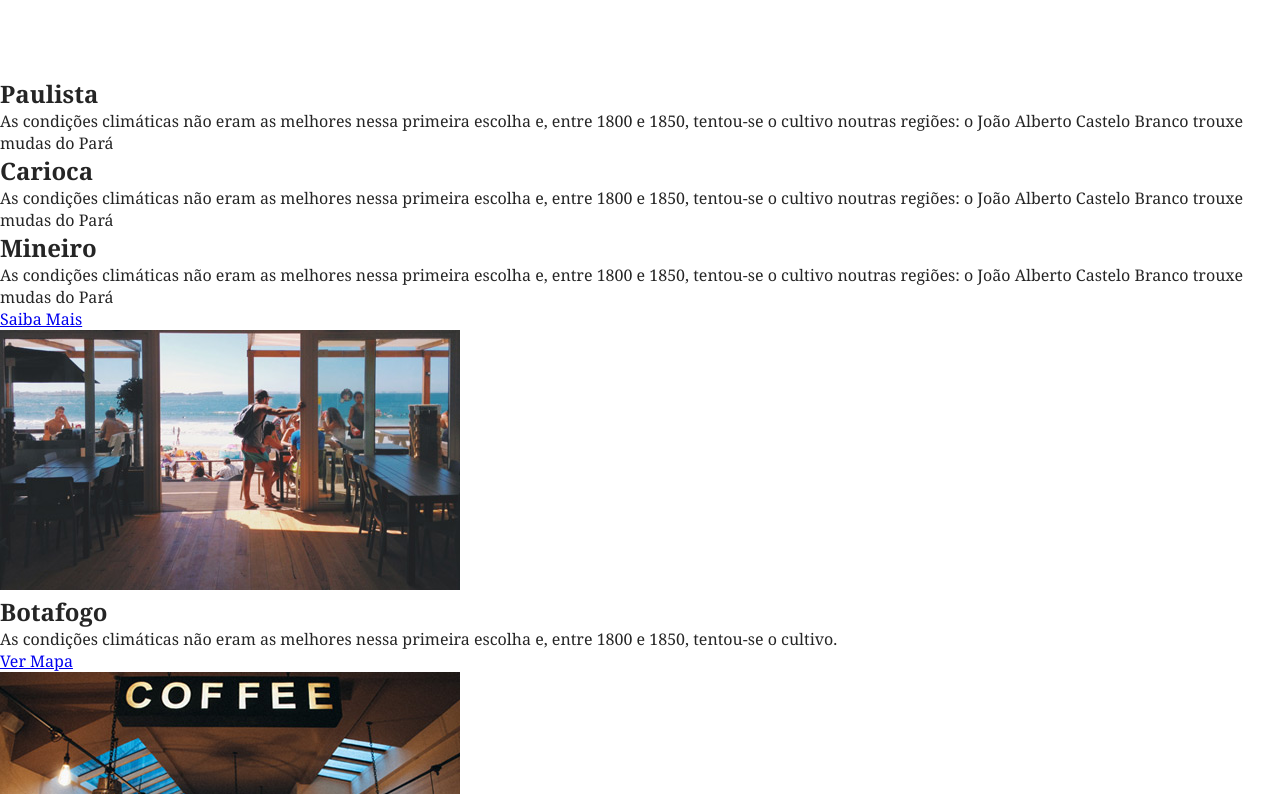
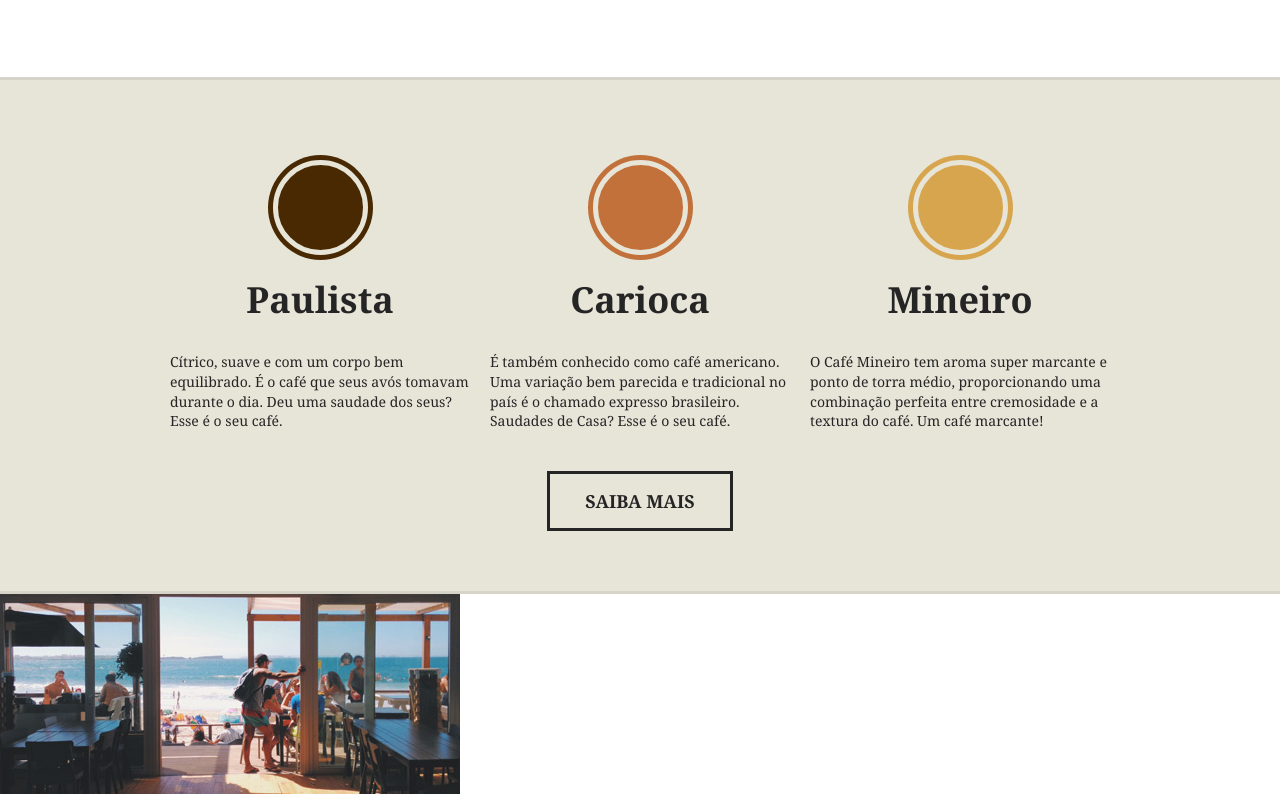
Before and after one commit to jorgejrdj/brafe, a plain HTML site: page index.html in a window 1280 px wide. Shown: the part 1181-1975 px from the top of the page. Drawn offline with Linux system fonts and the light colour scheme.

Commit message:
produtos - finalizado

```diff
--- a/css/style.css
+++ b/css/style.css
@@ -136,3 +136,77 @@ a.menu-logo {
 	margin: 20px auto;
 	max-width: 460px;
 }
+
+/*Produtos*/
+
+.produtos{
+  background: #e7e4d8;
+  padding: 60px 0;
+  border-top: 3px solid #d6d3c8;
+  border-bottom: 3px solid #d6d3c8;
+}
+
+.produtos-container{
+  max-width: 960px;
+  margin: 0 auto;
+}
+
+.produtos-container::before, .produtos-container::after{
+  content: '';
+  display: table;
+  clear: both;
+}
+
+.produtos-item{
+  width: 300px;
+  float: left;
+  margin: 0 10px 20px 10px;
+}
+
+.produtos-item h2{
+  text-align: center;
+  font-size: 2.25em;
+  margin-bottom: 28px;
+}
+.produtos-item h2::before{
+  content:'';
+  display: block;
+  width:85px;
+  height: 85px;
+  background: currentColor;
+  border-radius: 50px;
+  margin: 20px auto;
+  border: 5px solid #e7e4d8;
+  box-shadow:0 0 0 5px currentColor;
+}
+
+h2.produtos-paulista::before{
+  color: #492901;
+}
+
+h2.produtos-carioca::before{
+  color: #c17139;
+}
+
+h2.produtos-mineiro::before{
+  color: #d7a54d;
+}
+
+.produtos-item p{
+  font-size: 0.875em;
+  line-height: 1.4em;
+}
+
+.produtos-btn{
+  width: 180px;
+  border: 3px solid;
+  color: #252525;
+  text-decoration: none;
+  display: block;
+  font-size: 1.125em;
+  font-weight: bold;
+  text-transform: uppercase;
+  text-align: center;
+  padding: 15px 0;
+  margin: 20px auto 0 auto;
+}
--- a/index.html
+++ b/index.html
@@ -26,7 +26,7 @@
 
   <main class="intro">
     <h1>Cafés com a cara<br>do Brasil</h1>
-    <p>Direto das fazendas de Praia Grande</p>
+    <p>Direto das fazendas de Itanhaém/SP</p>
   </main>
 
   <section class="sobre">
@@ -51,22 +51,22 @@
   <section class="produtos">
     <div class="produtos-container">
       <div class="produtos-item">
-        <h2>Paulista</h2>
-        <p>As condições climáticas não eram as melhores nessa primeira escolha e, entre 1800 e 1850, tentou-se o cultivo
-          noutras regiões: o João Alberto Castelo Branco trouxe mudas do Pará</p>
+        <h2 class="produtos-paulista">Paulista</h2>
+        <p>Cítrico, suave e com um corpo bem equilibrado. É o café que seus avós tomavam durante o dia. Deu uma saudade
+          dos seus? Esse é o seu café.</p>
       </div>
       <div class="produtos-item">
-        <h2>Carioca</h2>
-        <p>As condições climáticas não eram as melhores nessa primeira escolha e, entre 1800 e 1850, tentou-se o cultivo
-          noutras regiões: o João Alberto Castelo Branco trouxe mudas do Pará</p>
+        <h2 class="produtos-carioca">Carioca</h2>
+        <p>É também conhecido como café americano. Uma variação bem parecida e tradicional no país é o chamado expresso
+          brasileiro. Saudades de Casa? Esse é o seu café.</p>
       </div>
-      <div>
-        <h2>Mineiro</h2>
-        <p>As condições climáticas não eram as melhores nessa primeira escolha e, entre 1800 e 1850, tentou-se o cultivo
-          noutras regiões: o João Alberto Castelo Branco trouxe mudas do Pará</p>
+      <div class="produtos-item">
+        <h2 class="produtos-mineiro">Mineiro</h2>
+        <p>O Café Mineiro tem aroma super marcante e ponto de torra médio, proporcionando uma
+          combinação perfeita entre cremosidade e a textura do café. Um café marcante!</p>
       </div>
     </div>
-    <a href="#">Saiba Mais</a>
+    <a class="produtos-btn" href="#">Saiba Mais</a>
   </section>
 
   <section>
```
